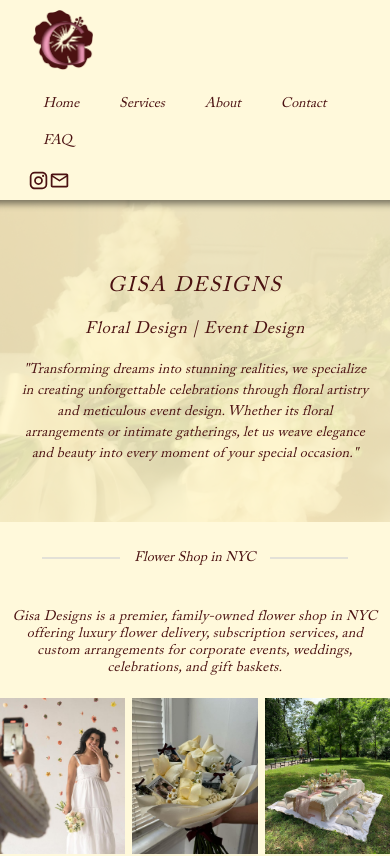
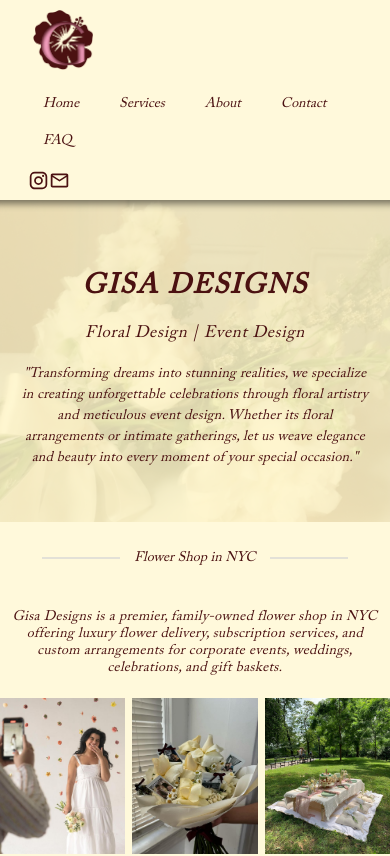
Before and after one commit to LennyRemache/gisa-designs, a React (Vite) app in the folder client/: page / in a window 390 px wide. Shown: the top 856 px of the page. Built offline with nearby package versions, Linux system fonts and the light colour scheme.

Commit message:
Added mobile responsiveness to home page

```diff
--- a/client/src/styles/pages/Home.css
+++ b/client/src/styles/pages/Home.css
@@ -408,7 +408,8 @@
   }
 
   .hero-text-brand {
-    font-size: 1.5rem;
+    font-size: 2rem;
+    font-weight: bold;
   }
 
   .home-hero img {
```
